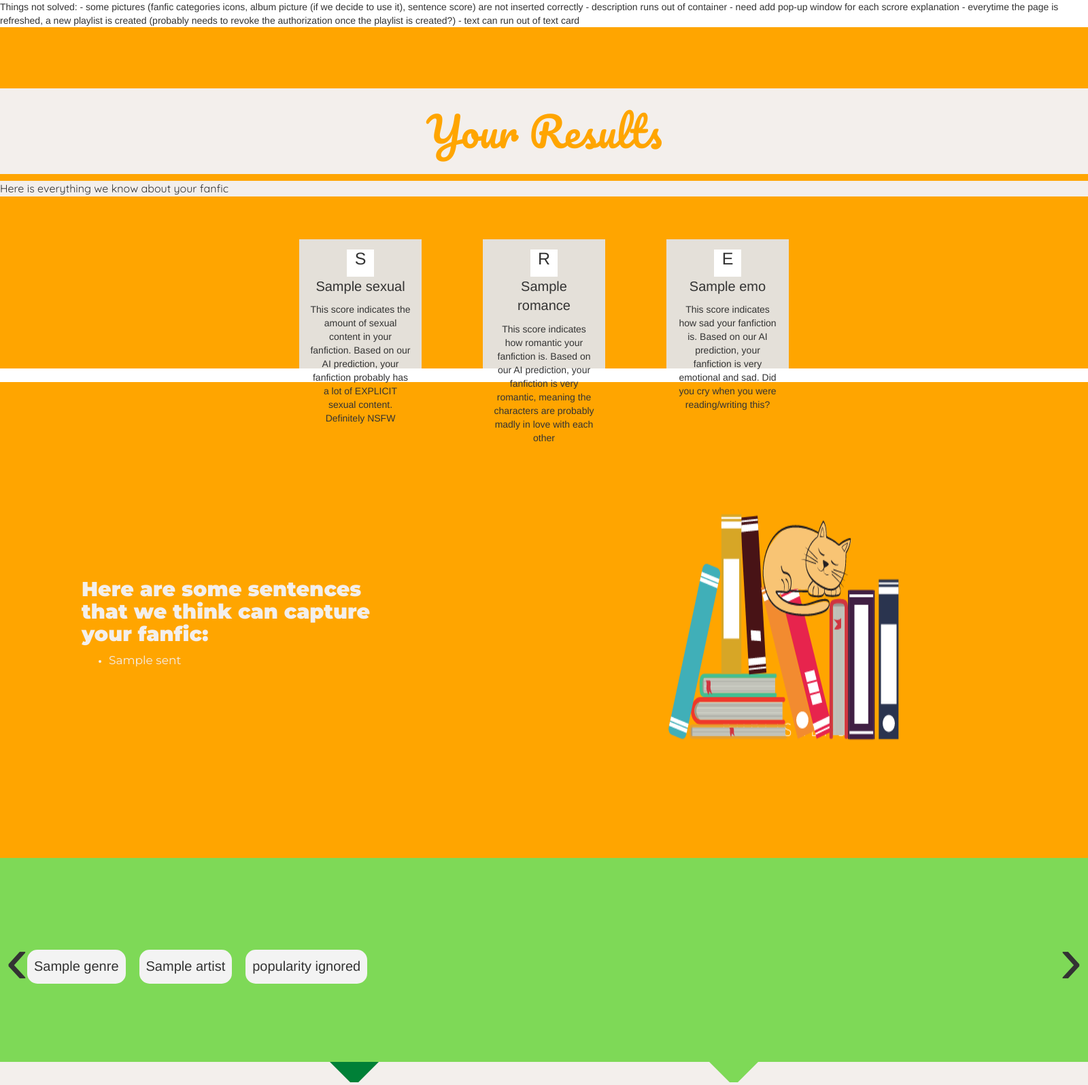
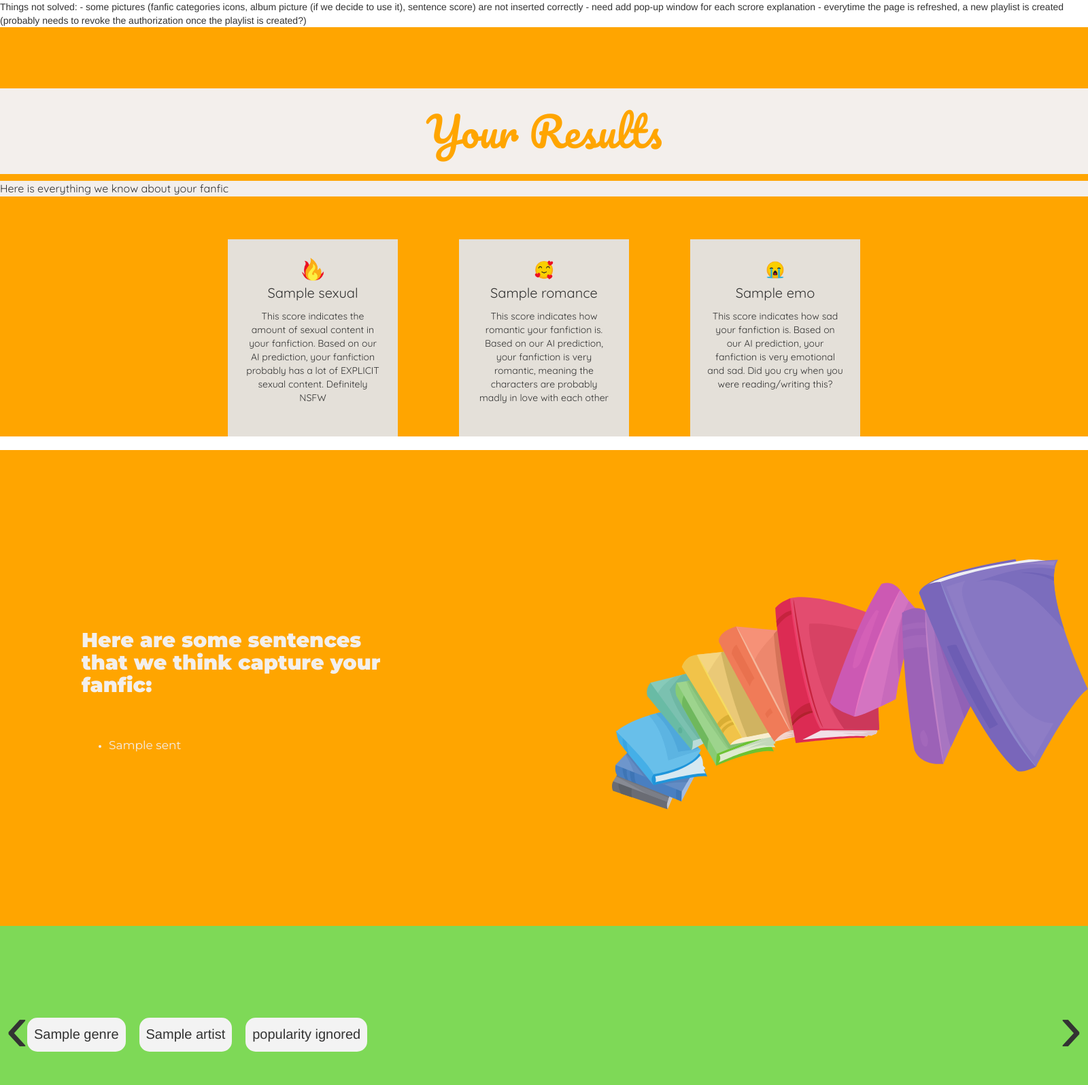
Before and after one commit to ArielJiang0520/fanfic-playlist, a Flask app: template app/templates/output2.html in a window 1600 px wide. Shown: the top 1596 px of the page at 68% size. Run offline with Flask 2, Linux system fonts and the light colour scheme; the template is opened without the code that fills it: most values are stand-ins (such as "Sample title", 1, 10 or a date in 2020); parts of the project's set-up code (start-up, migrations or seed data) failed here and were passed over; some libraries are stand-ins or nearby versions.

Commit message:
ui changes

```diff
--- a/app/static/main2.css
+++ b/app/static/main2.css
@@ -15,7 +15,7 @@
 }
 
 .logo {
-  height: 150px;
+  height: 200px;
   display: block;
   margin-left: auto;
   margin-right: auto;
--- a/app/static/output2.css
+++ b/app/static/output2.css
@@ -320,6 +320,7 @@
   width: 600px;
   padding-left: 120px;
   font-family: "Montserrat";
+  padding-bottom: 50px;
 }
 
 .sentence-box{
@@ -333,7 +334,7 @@
 
 .sentence-pic{
   height: 700px;
-  width: 500px;
+  width: 700px;
   /* width: 250px; */
   /* background-color: #000; */
 }
@@ -359,20 +360,21 @@
 }
 
 .fic-score-item{
-  width: 180px;
-  height: 190px;
+  width: 250px;
+  height: 290px;
   text-align: center;
   background-color: #e4e0d9;
-  padding-left: 15px;
-  padding-right: 15px;
-  padding-top: 15px;
+  padding-left: 25px;
+  padding-right: 25px;
+  padding-top: 25px;
+  font-family: "Quicksand", "serif";
 }
 
 .score-label{
-  font-size: 25;
+  /* font-size: 25; */
   width: 40px;
   height: 40px;
-  background-color: #fff;
+  /* background-color: #fff; */
   margin: auto;
 }
 
@@ -539,7 +541,7 @@
 }
 
 .spotify-question {
-  height: 400px;
+  height: 200px;
 }
 
 .spotify-player {
--- a/app/templates/output2.html
+++ b/app/templates/output2.html
@@ -1,10 +1,7 @@
 Things not solved:
 - some pictures (fanfic categories icons, album picture (if we decide to use it), sentence score) are not inserted correctly
-- description runs out of container
 - need add pop-up window for each scrore explanation
 - everytime the page is refreshed, a new playlist is created (probably needs to revoke the authorization once the playlist is created?)
-- text can run out of text card
-
 
 <html>
 
@@ -39,7 +36,7 @@
         <div class='line'></div>
         <div class='fic-score-wrapper'>
           <div class='fic-score-item'>
-            <h3 class='score-label'>S</h3>
+            <img class='score-label' src='/static/images/5.png'></img>
             <p class='score-num'>{{result['fanfic']['scores']['Sexual']}}</p>
             {% if (result['fanfic']['scores']['Sexual'] <= 30) %}
             <p>This score indicates the amount of sexual content in your fanfiction.
@@ -61,13 +58,14 @@
           </div>
 
           <div class='fic-score-item'>
-            <h3 class='score-label'>R</h3>
+            <img class='score-label' src='/static/images/4.png'></img>
             <p class='score-num'>{{result['fanfic']['scores']['Romance']}}</p>
             {% if (result['fanfic']['scores']['Romance'] <= 30) %}
             <p>This score indicates how romantic your fanfiction is.
               Based on our AI prediction, your fanfiction is not very romantic,
               so there’s probably not much kissing, cuddling, or love confessions going on.
             </p>
+
 
             {% elif (result['fanfic']['scores']['Romance'] > 30) and (result['fanfic']['scores']['Romance'] <= 70) %}
             <p>This score indicates how romantic your fanfiction is.
@@ -84,7 +82,7 @@
           </div>
 
           <div class='fic-score-item'>
-            <h3 class='score-label'>E</h3>
+            <img class='score-label' src='/static/images/3.png'></img>
             <p class='score-num'>{{result['fanfic']['scores']['Emo']}}</p>
             {% if (result['fanfic']['scores']['Emo'] <= 30) %}
             <p>This score indicates how sad your fanfiction is.
@@ -114,7 +112,7 @@
       <div class="sentence-container">
         {% if result %}
         <div>
-          <h2 class='sentence-header'><b>Here are some sentences that we think can capture your fanfic:</b></h2>
+          <h2 class='sentence-header'><b>Here are some sentences that we think capture your fanfic:</b></h2>
           <div class='sentence-box'>
             <ul>
               {% for sent in result['fanfic']['analysis']['top_sentences'][:7]%}
@@ -125,7 +123,7 @@
             </ul>
           </div>
         </div>
-        <img class='sentence-pic' src="/static/images/2.png">
+        <img class='sentence-pic' src="/static/images/books.svg">
         </div>
         {% endif %}
       </div>
@@ -290,7 +288,7 @@
         {% endfor %}
           <form action= "{{spotify_auth_url}}" class = "button-flex2">
             <!-- <input type="submit" value="Click Here To Create Your Playlist on Spotify" /> -->
-            <input class='spotify-question' type="image" src="/static/images/8.png" />
+            <input class='spotify-question' type="image" src="/static/images/spotify.svg" />
           </form>
 
           {% if clicked %}
```
Also changed, not shown: app/templates/search2.html (+4 -4 lines), app/static/images/books.svg (added), app/static/images/logo2.svg (added), app/static/images/spotify.svg (added).
